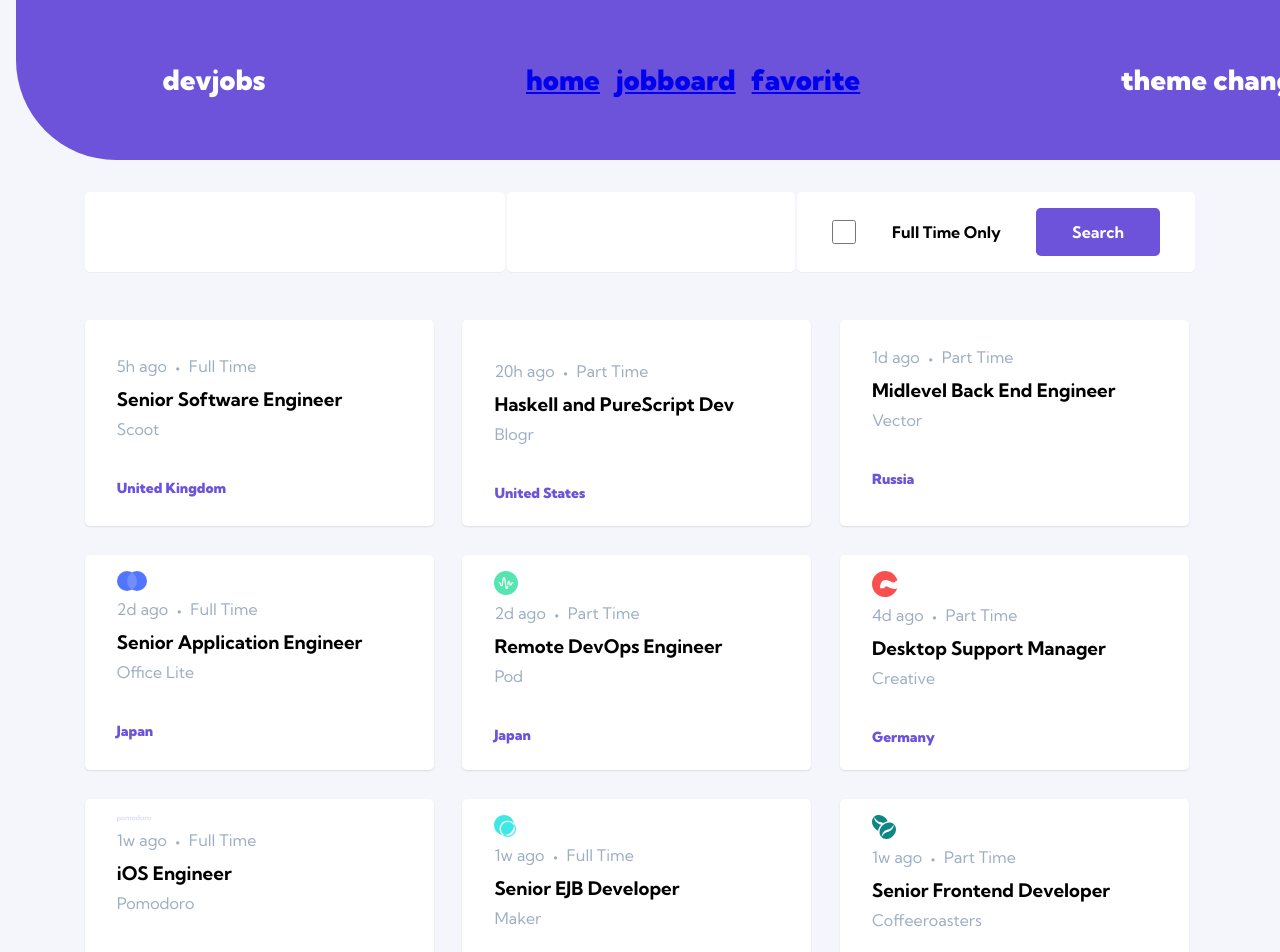
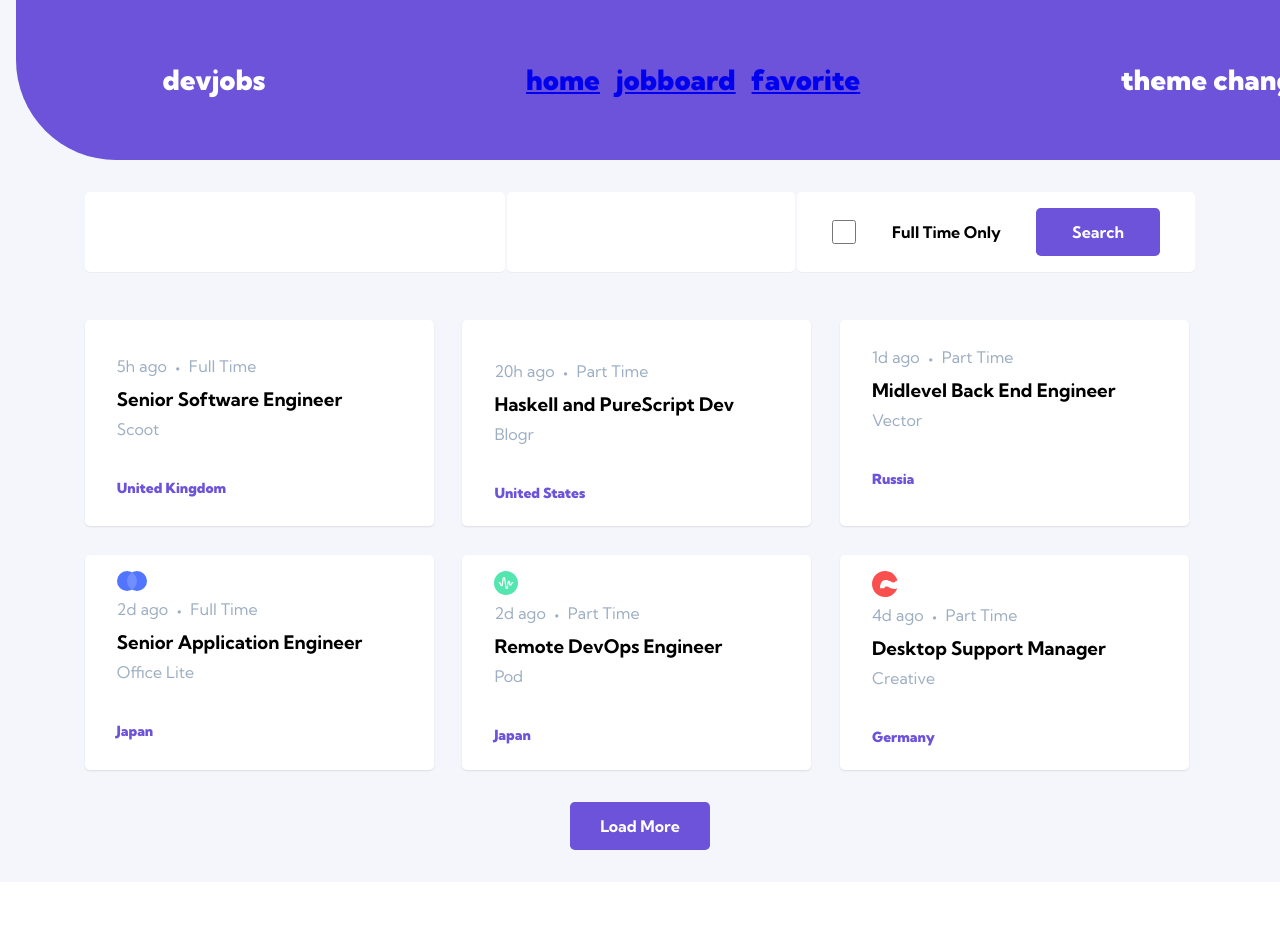
Before and after one commit to KseniiaErnest/devjobs-react, a React (Create React App) app: page /jobboard in a window 1280 px wide. Shown: the top 952 px of the page. After the commit the page ends 882 px from the top, so only its background shows below. Built offline with nearby package versions, Linux system fonts and the light colour scheme.

Commit message:
Load More btn functionality done

```diff
--- a/src/App.css
+++ b/src/App.css
@@ -15,7 +15,7 @@ html {
   width: 100%;
   min-height: 100vh;
   text-align: center;
-  padding: 0 1rem 0 1rem;
+  padding: 0 1rem 2rem 1rem;
   background-color: #f4f6fb;
 }
 
@@ -74,7 +74,6 @@ color: #9daec2;
   color: #9daec2;
 }
 
-
 .jobs-list--location {
   color: #6c53da;
   font-weight: 900;
@@ -97,8 +96,8 @@ color: #9daec2;
   height: 100%;
   border: none;
   border-radius: 0.3rem;
-  box-shadow: rgba(27, 31, 35, 0.04) 0px 1px 0px, rgba(255, 255, 255, 0.25) 0px 1px 0px inset;
-
+  box-shadow: rgba(27, 31, 35, 0.04) 0px 1px 0px,
+    rgba(255, 255, 255, 0.25) 0px 1px 0px inset;
 }
 
 .different {
@@ -124,15 +123,29 @@ width: 26%;
   height: 1.5rem;
 }
 
-.search--btn {
+.search {
   width: 7.7rem;
+}
+
+.load {
+  width: 8.8rem;
+  margin-top: 2rem;
+  transition: all 0.3s;
+}
+
+.load:hover {
+  background-color: #6c53daad;
+}
+
+.btn {
   height: 3rem;
+  font-family: "Kumbh Sans";
   border: none;
   background-color: #6c53da;
   border-radius: 0.3rem;
-  font-family: "Kumbh Sans";
   color: #fff;
+  font-weight: 700;
   font-size: 1rem;
   line-height: 1.125rem;
-  font-weight: 700;
+  cursor: pointer;
 }
--- a/src/components/SearchBar.js
+++ b/src/components/SearchBar.js
@@ -8,7 +8,7 @@ export default function SearchBar() {
       <label className='search-input check'>
       <input className='search-input--checkbox'  type='checkbox' />
       Full Time Only
-      <button className='search--btn'>Search</button>
+      <button className='btn search'>Search</button>
       </label>
     </form>
   )
--- a/src/pages/Jobboard.js
+++ b/src/pages/Jobboard.js
@@ -1,14 +1,52 @@
-import React, { useContext } from 'react'
+import React, { useContext, useEffect, useState } from 'react'
 import SearchBar from '../components/SearchBar'
 import Jobs from '../components/Jobs'
 import { Context } from '../context'
 
 export default function Jobboard() {
   const { state } = useContext(Context);
+
+  // Initialize a displayedJobs state to show some amount of jobs.
+  // Set it to an empty array at first as displayedJobs depends on global jobs state.
+  const [displayedJobs, setDisplayedJobs] = useState([]);
+  // Initialize index state to keep track on how many jobs has beed displayed; we need to use state to keep the number between renders;
+  const [index, setIndex] = useState(6);
+  const [btnVisisble, setBtnVisible] = useState(true);
+
+
+  // Use useEffect to set displayedJobs
+  useEffect(() => {
+    try{
+  // We need to be sure that state.jobs was fetched and not an empty array
+if (state.jobs.length > 0) {
+  setDisplayedJobs(state.jobs.slice(0, index));
+  // Use slice because it does not mutate the jobs state.
+}
+
+    }catch(err) {
+      console.log(err);
+    }
+
+    // Only renderes when state.jobs or index change
+  }, [state.jobs, index]);
+
+
+  const handleMoreJobs = () => {
+    if (index + 6 < state.jobs.length) {
+      setIndex((index) => index + 6);
+    } else {
+      // setIndex((index) => (state.jobs.length - index) + index);
+      setIndex(state.jobs.length);
+      setBtnVisible(false);
+    }
+
+  }
+
   return (
     <div>
       <SearchBar />
-     <Jobs jobs={state.jobs} />
+     <Jobs jobs={displayedJobs} />
+     {btnVisisble && <button className='btn load' onClick={handleMoreJobs}>Load More</button>}
     </div>
   )
 }
```
Lines whose indentation alone changed are shown as unchanged.
